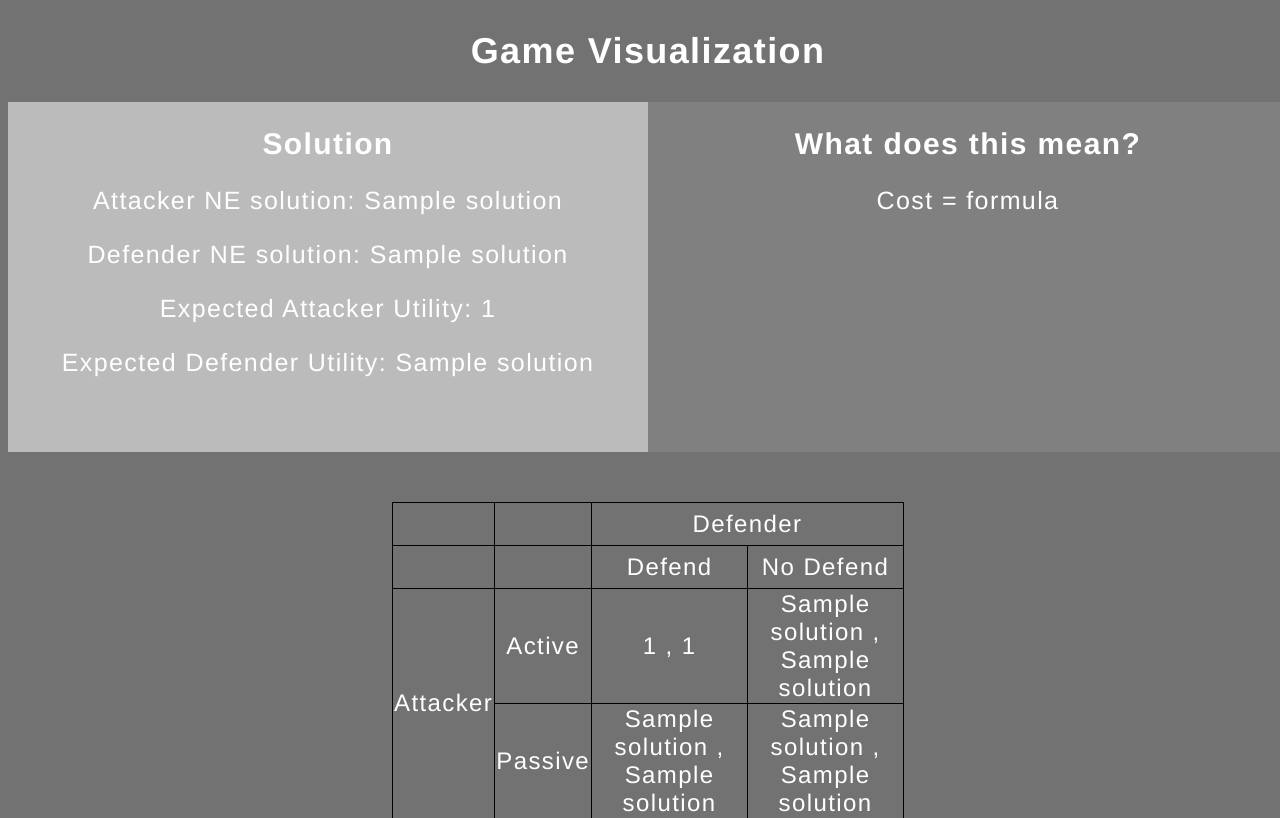
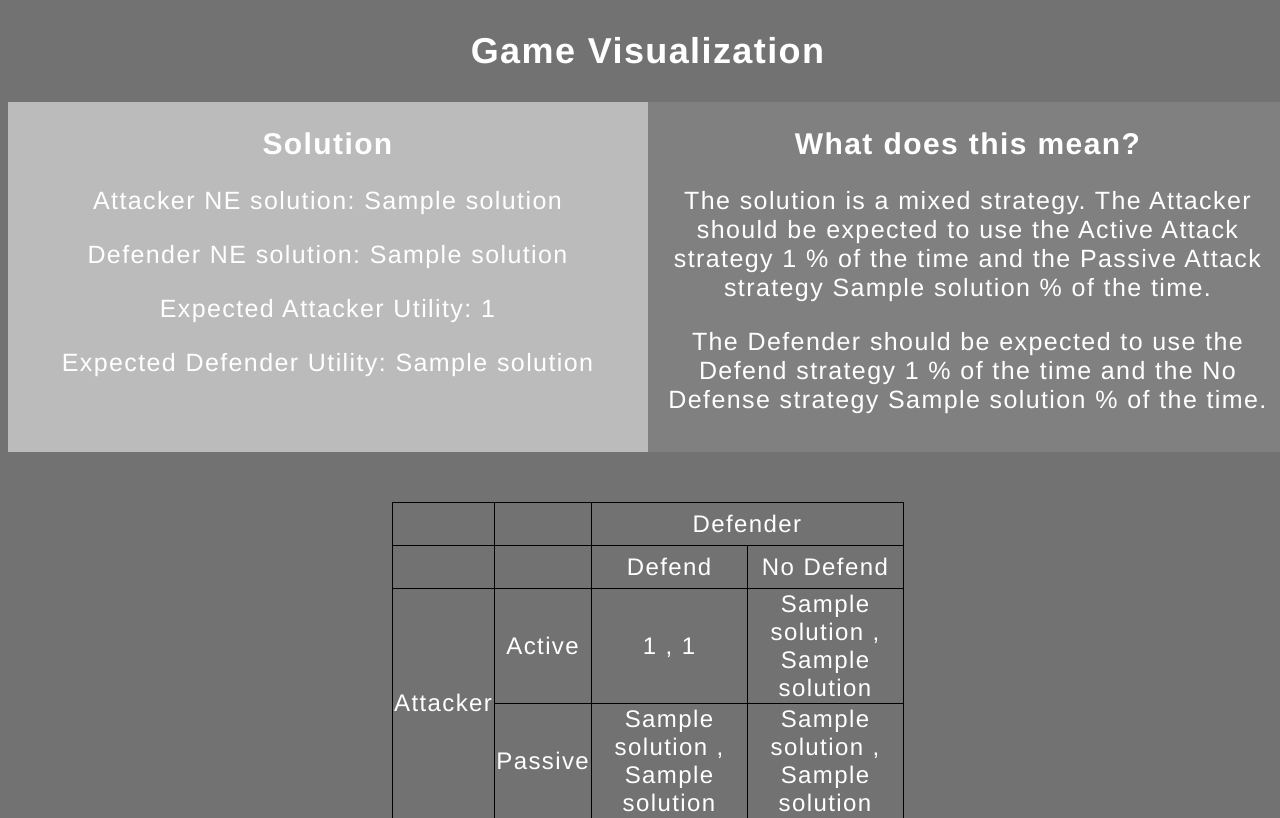
Before and after one commit to mackenzieZ/thesis-visualization, a Flask app: template templates/solution.html in a window 1280 px wide. Shown: the top 818 px of the page. Run offline with Flask 2, Linux system fonts and the light colour scheme; the template is opened without the code that fills it: most values are stand-ins (such as "Sample title", 1, 10 or a date in 2020).

Commit message:
add conditional statements for solution page

```diff
--- a/templates/solution.html
+++ b/templates/solution.html
@@ -89,7 +89,24 @@
     </div>
     <div class="var3_column" style="background-color:#808080;">
       <h2>What does this mean?</h2>
-      <p>Cost = formula</p>
+        {% if solution[0][0] == 1 and solution[0][1] == 0 %}
+        <p>The Attacker has a pure strategy of Active Attack.</p>
+        {% elif solution[0][0] == 0 and solution[0][1] == 1 %}
+        <p>The Attacker has a pure strategy of Passive Attack.</p>
+        {% else %}
+        <p>The solution is a mixed strategy. The Attacker should be expected to use the Active Attack strategy
+          {{solution[0][0]}} % of the time and the Passive Attack strategy {{solution}} % of the time.</p>
+        {% endif %}
+
+        {% if solution[1][0] == 1 and solution[1][1] == 0 %}
+        <p>The Defender has a pure strategy of Defend Attack.</p>
+        {% elif solution[1][0] == 0 and solution[1][1] == 1 %}
+        <p>The Defend has a pure strategy of No Defense.</p>
+        {% else %}
+        <p>The Defender should be expected to use the Defend strategy
+          {{solution[1][0]}} % of the time and the No Defense strategy {{solution}} % of the time.
+        </p>
+        {% endif %}
 
 
 
```
Also changed, not shown: basic_calculator_function.py (+2 -9 lines).
